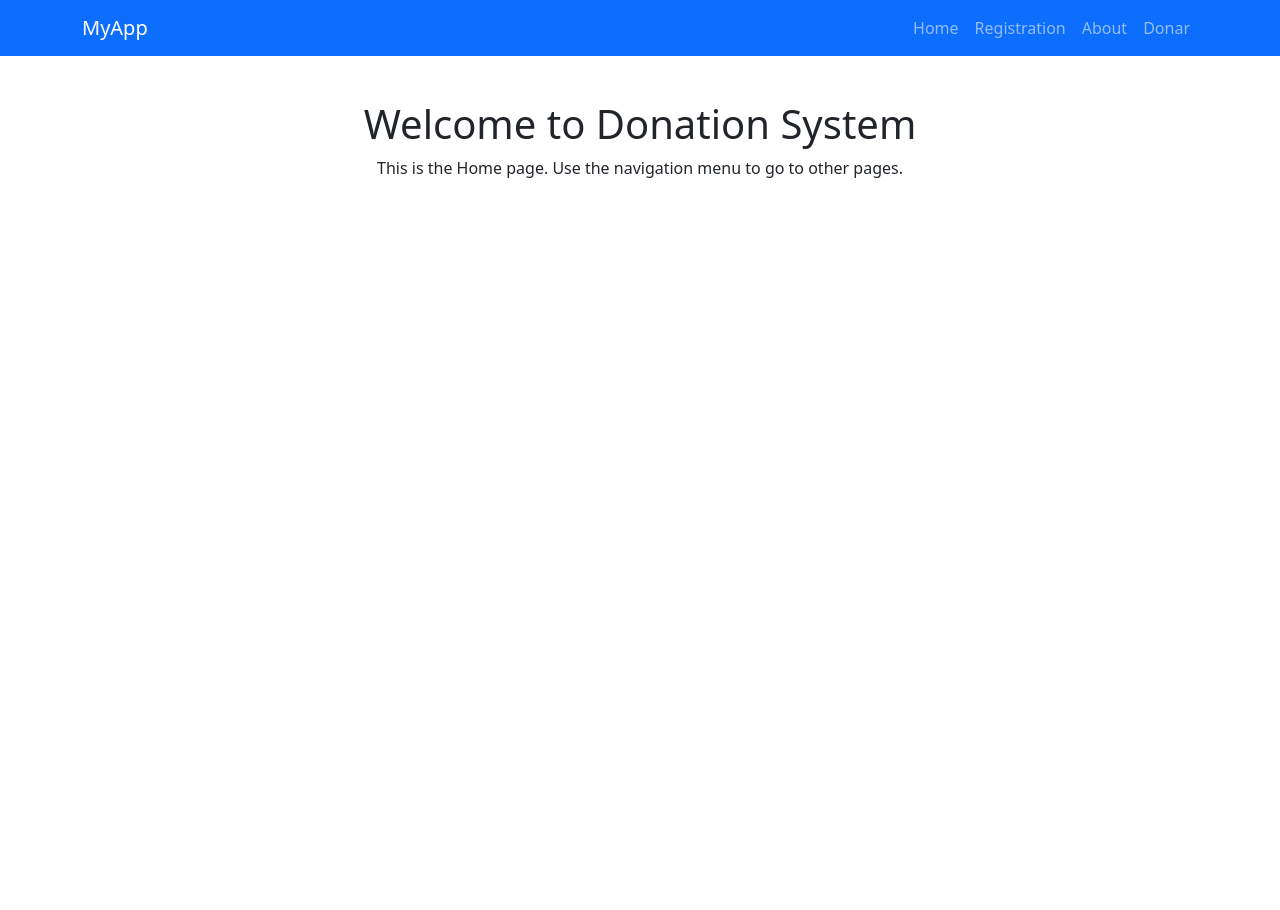
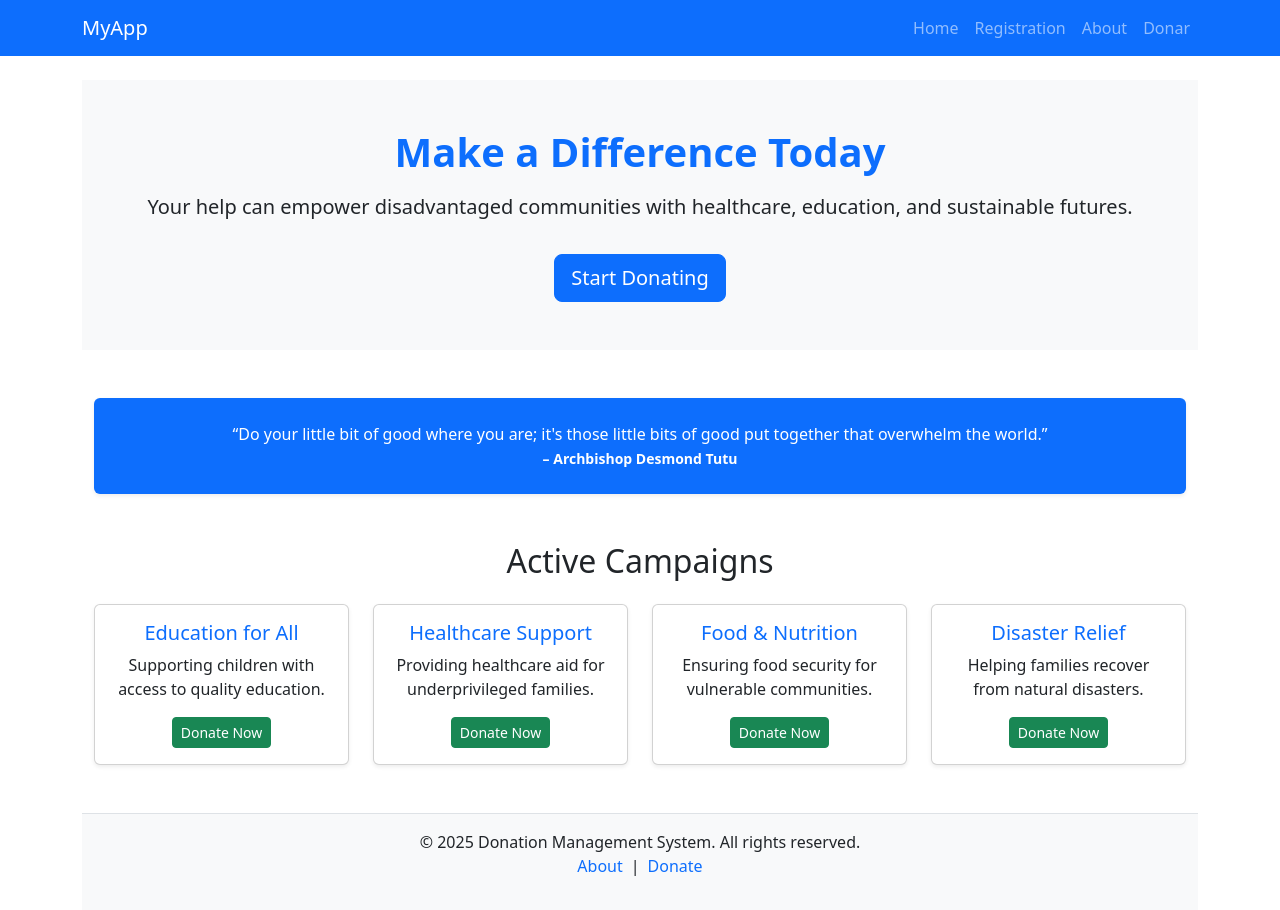
Before and after one commit to JJathusan/Donation-System, a React (Create React App) app: page / in a window 1280 px wide. Shown: the top 910 px of the page. Before the commit the page ends 800 px from the top, so only its background shows below. Built offline with nearby package versions, Linux system fonts and the light colour scheme.

Commit message:
Day 10 - Added User CRUD (edit/delete), improved Home UI, and Registration page

```diff
--- a/src/pages/Home.js
+++ b/src/pages/Home.js
@@ -1,10 +1,101 @@
 import React from "react";
+import { Link } from "react-router-dom";
 
 const Home = () => {
   return (
-    <div style={{ padding: "20px" }}>
-      <h1>Welcome to Donation System</h1>
-      <p>This is the Home page. Use the navigation menu to go to other pages.</p>
+    <div>
+      {/* ✅ Hero Section */}
+      <section className="bg-light text-dark text-center p-5 mb-5">
+        <div className="container">
+          <h1 className="fw-bold text-primary">Make a Difference Today</h1>
+          <p className="lead mt-3">
+            Your help can empower disadvantaged communities with healthcare, education, and sustainable futures.
+          </p>
+          <Link to="/registration" className="btn btn-primary btn-lg mt-3">
+            Start Donating
+          </Link>
+        </div>
+      </section>
+
+      {/* ✅ Quote */}
+      <div className="container mb-5">
+        <div className="bg-primary text-white p-4 rounded text-center shadow-sm">
+          “Do your little bit of good where you are; it's those little bits of good put together
+          that overwhelm the world.”
+          <br />
+          <small className="fw-bold">– Archbishop Desmond Tutu</small>
+        </div>
+      </div>
+
+
+
+      {/* ✅ Campaigns Section (Static placeholder for now) */}
+      <section className="container mb-5">
+        <h2 className="text-center mb-4">Active Campaigns</h2>
+        <div className="row g-4">
+          <div className="col-md-6 col-lg-3">
+            <div className="card shadow-sm h-100">
+              <div className="card-body">
+                <h5 className="card-title text-primary">Education for All</h5>
+                <p className="card-text">Supporting children with access to quality education.</p>
+                <Link to="/registration" className="btn btn-success btn-sm">
+                  Donate Now
+                </Link>
+              </div>
+            </div>
+          </div>
+
+          <div className="col-md-6 col-lg-3">
+            <div className="card shadow-sm h-100">
+              <div className="card-body">
+                <h5 className="card-title text-primary">Healthcare Support</h5>
+                <p className="card-text">Providing healthcare aid for underprivileged families.</p>
+                <Link to="/registration" className="btn btn-success btn-sm">
+                  Donate Now
+                </Link>
+              </div>
+            </div>
+          </div>
+
+          <div className="col-md-6 col-lg-3">
+            <div className="card shadow-sm h-100">
+              <div className="card-body">
+                <h5 className="card-title text-primary">Food & Nutrition</h5>
+                <p className="card-text">Ensuring food security for vulnerable communities.</p>
+                <Link to="/registration" className="btn btn-success btn-sm">
+                  Donate Now
+                </Link>
+              </div>
+            </div>
+          </div>
+
+          <div className="col-md-6 col-lg-3">
+            <div className="card shadow-sm h-100">
+              <div className="card-body">
+                <h5 className="card-title text-primary">Disaster Relief</h5>
+                <p className="card-text">Helping families recover from natural disasters.</p>
+                <Link to="/registration" className="btn btn-success btn-sm">
+                  Donate Now
+                </Link>
+              </div>
+            </div>
+          </div>
+        </div>
+      </section>
+
+      {/* ✅ Footer */}
+      <footer className="bg-light text-center p-3 mt-5 border-top">
+        <p className="mb-0">© {new Date().getFullYear()} Donation Management System. All rights reserved.</p>
+        <p>
+          <Link to="/about" className="text-primary text-decoration-none me-2">
+            About
+          </Link>
+          |
+          <Link to="/registration" className="text-primary text-decoration-none ms-2">
+            Donate
+          </Link>
+        </p>
+      </footer>
     </div>
   );
 };
--- a/src/pages/Registration.js
+++ b/src/pages/Registration.js
@@ -1,6 +1,6 @@
 import React, { useState } from "react";
 import { db } from "../firebase/firebaseConfig";
-import { collection, addDoc } from "firebase/firestore";
+import { collection, addDoc, serverTimestamp } from "firebase/firestore";
 import { useNavigate } from "react-router-dom";
 
 const Registration = () => {
@@ -13,52 +13,100 @@ const Registration = () => {
 
   const handleSubmit = async (e) => {
     e.preventDefault();
+
+    // ✅ Validation
+    if (!form.name.trim()) {
+      alert("Name is required!");
+      return;
+    }
+    if (!/\S+@\S+\.\S+/.test(form.email)) {
+      alert("Enter a valid email address!");
+      return;
+    }
+    if (!/^\d{10}$/.test(form.phone)) {
+      alert("Phone number must be 10 digits!");
+      return;
+    }
+
     try {
       await addDoc(collection(db, "registrations"), {
         name: form.name,
         email: form.email,
         phone: form.phone,
-        createdAt: new Date()
+        createdAt: serverTimestamp(), // ✅ Firestore server time
       });
-      alert("Registration successful!");
+      alert("🎉 Registration successful!");
       setForm({ name: "", email: "", phone: "" });
-      navigate("/"); // redirect to Home after registration
+      navigate("/users"); // redirect to User List page
     } catch (err) {
       console.error("Error adding document: ", err);
-      alert("Something went wrong!");
+      alert("❌ Something went wrong!");
     }
   };
 
   return (
-    <div style={{ padding: "20px" }}>
-      <h2>Registration</h2>
+    <div className="container mt-5">
+      <div className="row justify-content-center">
+        <div className="col-md-6">
+          <div className="card shadow-lg border-0 rounded">
+            <div className="card-body">
+              <h3 className="card-title text-center mb-4">Donor Registration</h3>
+
               <form onSubmit={handleSubmit}>
+                {/* Name */}
+                <div className="mb-3">
+                  <label className="form-label">Name</label>
                   <input
                     type="text"
                     name="name"
-          placeholder="Name"
+                    className="form-control"
+                    placeholder="Enter full name"
                     value={form.name}
                     onChange={handleChange}
                     required
-        /><br /><br />
+                  />
+                </div>
+
+                {/* Email */}
+                <div className="mb-3">
+                  <label className="form-label">Email</label>
                   <input
                     type="email"
                     name="email"
-          placeholder="Email"
+                    className="form-control"
+                    placeholder="Enter email address"
                     value={form.email}
                     onChange={handleChange}
                     required
-        /><br /><br />
+                  />
+                </div>
+
+                {/* Phone */}
+                <div className="mb-3">
+                  <label className="form-label">Phone</label>
                   <input
                     type="text"
                     name="phone"
-          placeholder="Phone"
+                    className="form-control"
+                    placeholder="Enter 10-digit phone number"
                     value={form.phone}
                     onChange={handleChange}
                     required
-        /><br /><br />
-        <button type="submit">Register</button>
+                  />
+                </div>
+
+                {/* Submit */}
+                <div className="d-grid">
+                  <button type="submit" className="btn btn-success">
+                    Register
+                  </button>
+                </div>
               </form>
+
+            </div>
+          </div>
+        </div>
+      </div>
     </div>
   );
 };
```
Also changed, not shown: src/pages/UserList.js (+115 -23 lines). Lines whose indentation alone changed are shown as unchanged.
